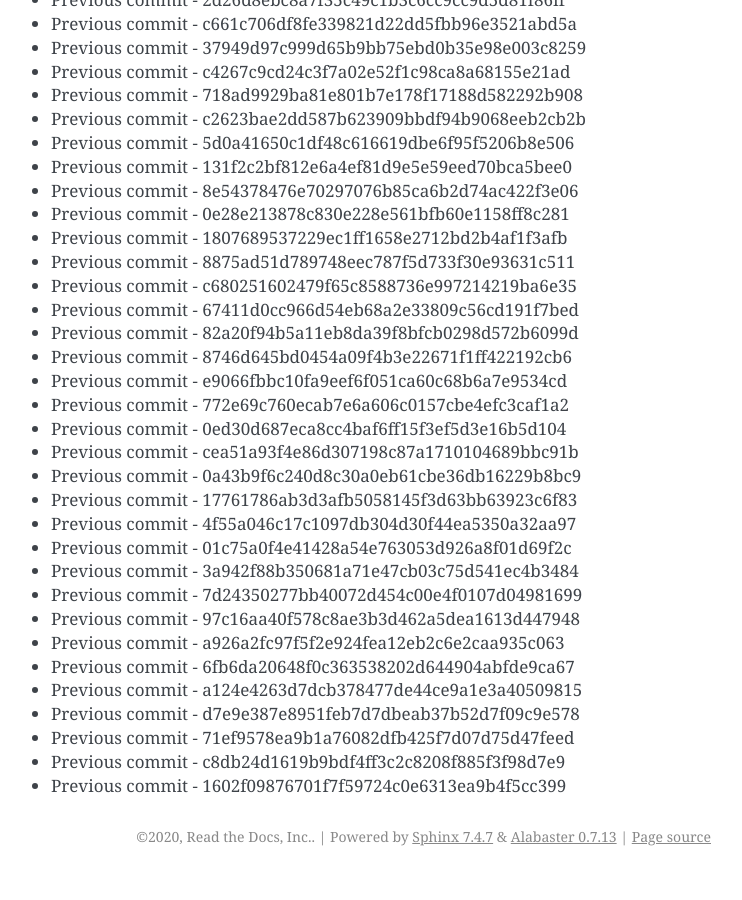
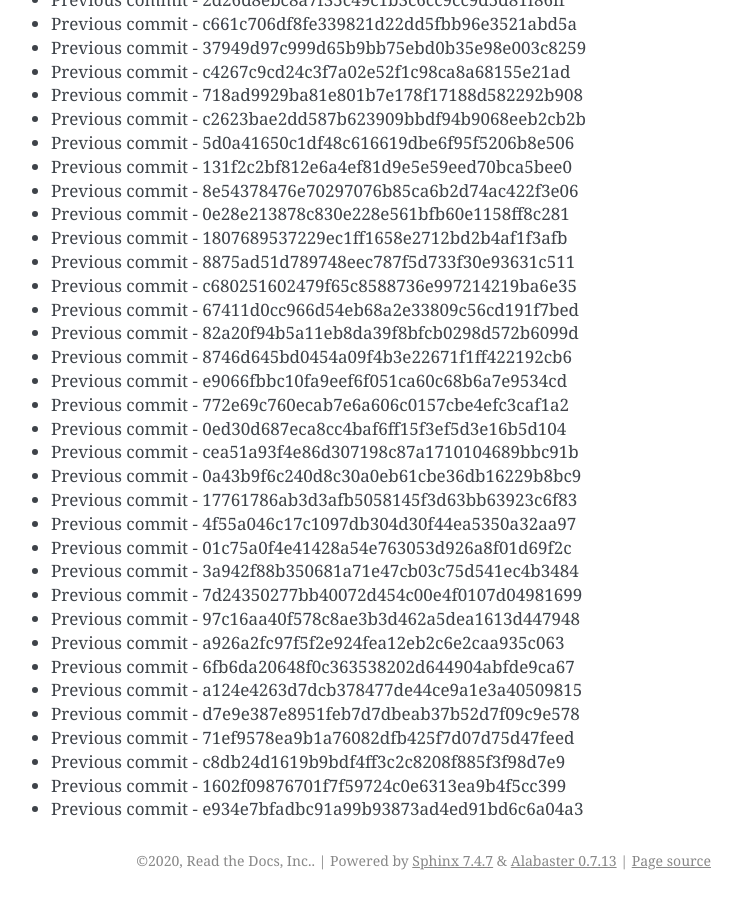
Before and after one commit to readthedocs/rtd-git-stresstest, a Sphinx documentation site: the page built from docs/updates.rst, in a window 1280 px wide and 900 px high, scrolled down 65002 px. Shown: the whole window, without its empty margins (399-1141 px from the left). Built offline with Sphinx 7.4.7, drawn with Linux system fonts in a browser that asks for light colours; before the commit the page ends 65878 px from its top, so only the background shows below that.

Commit message:
Generating commit from previous: e934e7bfadbc91a99b93873ad4ed91bd6c6a04a3

```diff
--- a/docs/updates.rst
+++ b/docs/updates.rst
@@ -2763,3 +2763,4 @@ It can be tested for any performance characteristics.
 * Previous commit - 71ef9578ea9b1a76082dfb425f7d07d75d47feed
 * Previous commit - c8db24d1619b9bdf4ff3c2c8208f885f3f98d7e9
 * Previous commit - 1602f09876701f7f59724c0e6313ea9b4f5cc399
+* Previous commit - e934e7bfadbc91a99b93873ad4ed91bd6c6a04a3
```
